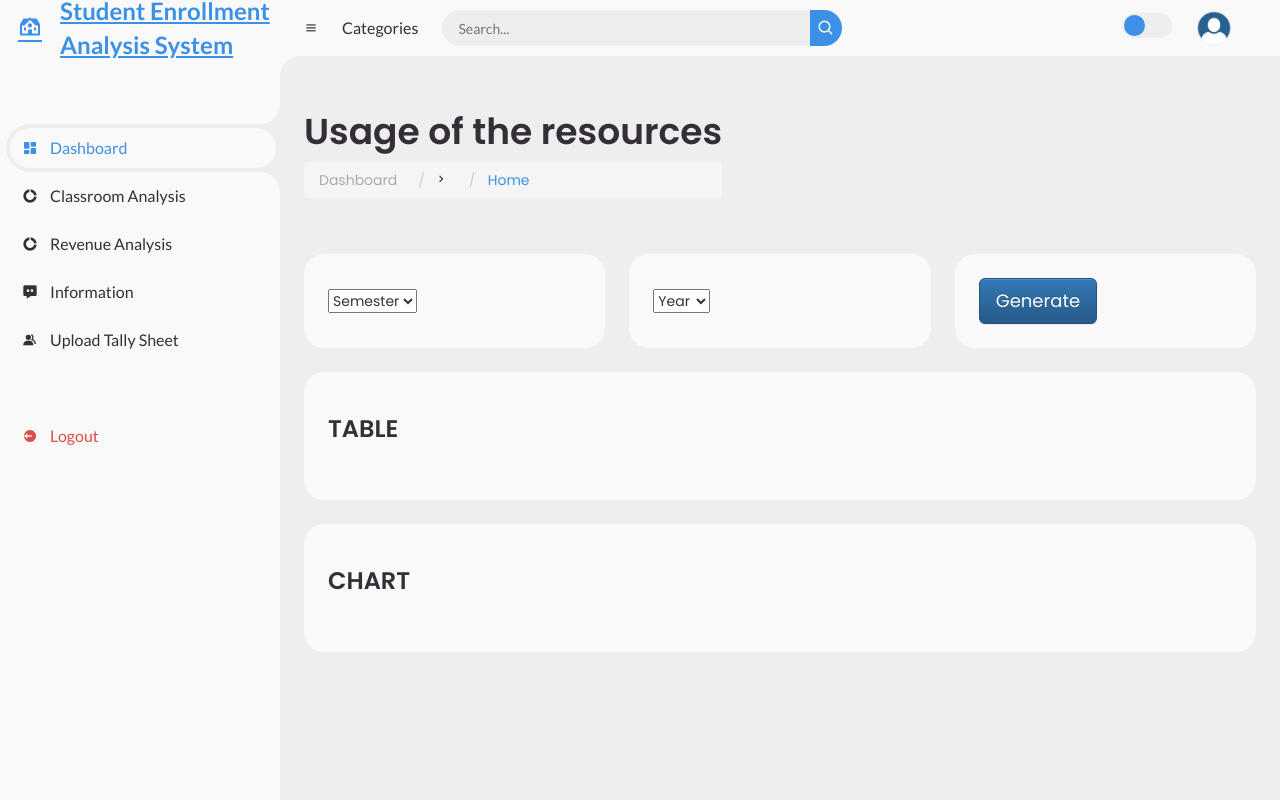
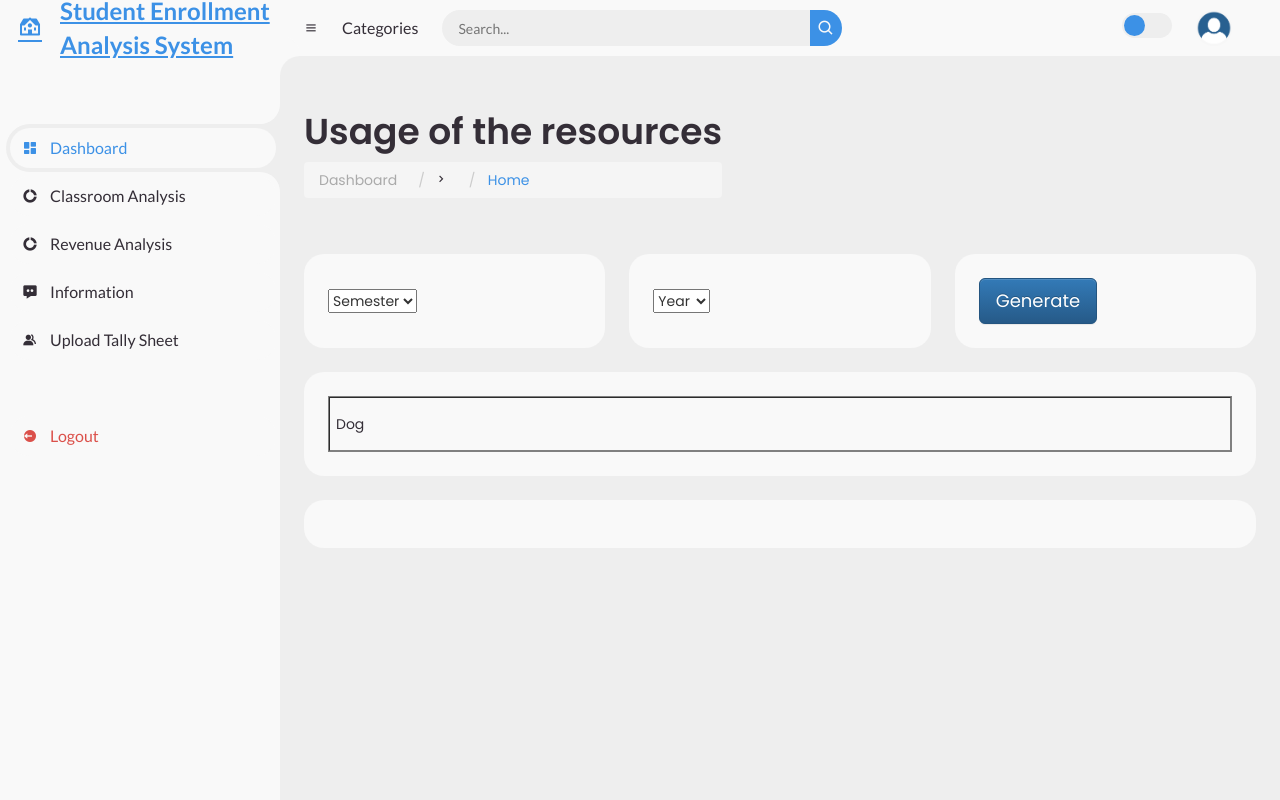
Before and after one commit to topurayhan007/Database-Project, a Django app: template Student Enrollment Analysis System/seas/templates/usageOfTheResources.html in a window 1280 px wide. Run offline with Django 3.2, Linux system fonts and the light colour scheme; the template is opened without the code that fills it: most values are stand-ins (such as "Sample title", 1, 10 or a date in 2020); some libraries are stand-ins or nearby versions.

Commit message:
tried table but failed

```diff
--- a/Student Enrollment Analysis System/seas/templates/chartLayout.html
+++ b/Student Enrollment Analysis System/seas/templates/chartLayout.html
@@ -92,7 +92,7 @@
 			<a href="#" class="profile">
 				<img src="{% static 'seas/images/img2.png' %}" alt="IMG">
 			</a>
-			<a href="#" class="text"> {{ user.username }} </a>
+			<a href="#" class="text"> <h4>{{ user.username }} </h4> </a>
 		</nav>
 		<!-- NAVBAR -->
 
@@ -112,7 +112,7 @@
 					</ul>
 				</div>
 			</div>
-
+            <form method ="POST">
 				<ul class="box-info">
 						<li>
 						<select name="semester" class="form-select form-select-lg mb-3" aria-label=".form-select-lg example">
@@ -141,18 +141,15 @@
 						</select>
 						</li>
 						<li>
-                      <button type="button" class="btn btn-primary btn-lg">Generate</button>
+						<button type="button" class="btn btn-primary btn-lg" method="post">Generate</button>
 						</li>
 				</ul>
-
+			</form>
 
 
             <!-- WRITE CODE HERE TO SHOW TABLE -->
 			<div class="table-data">
 				<div class="order">
-					<div class="head">
-						<h3>TABLE</h3>
-					</div>
 					<div>
 						{% block tableContent %} {% endblock  %}
 
@@ -164,9 +161,6 @@
             <!-- WRITE CODE HERE TO SHOW CHART -->
             <div class="table-data">
                 <div class = "order">
-                    <div class="head">
-                        <h3>CHART</h3>
-                    </div>
 
                     <div>
 						{% block chartContent %} {% endblock  %}
@@ -184,7 +178,7 @@
     <!-- jQuery (necessary for Bootstrap's JavaScript plugins) -->
     <script src="https://ajax.googleapis.com/ajax/libs/jquery/1.12.4/jquery.min.js"></script>
     <!-- Include all compiled plugins (below), or include individual files as needed -->
-    <script src="js/bootstrap.min.js"></script>
+
     <script src="https://cdnjs.cloudflare.com/ajax/libs/Chart.js/3.6.2/chart.min.js" integrity="sha512-tMabqarPtykgDtdtSqCL3uLVM0gS1ZkUAVhRFu1vSEFgvB73niFQWJuvviDyBGBH22Lcau4rHB5p2K2T0Xvr6Q==" crossorigin="anonymous" referrerpolicy="no-referrer"></script>
     <script src="https://cdn.jsdelivr.net/npm/bootstrap@5.1.3/dist/js/bootstrap.bundle.min.js" integrity="sha384-ka7Sk0Gln4gmtz2MlQnikT1wXgYsOg+OMhuP+IlRH9sENBO0LRn5q+8nbTov4+1p" crossorigin="anonymous"></script>
 </body>
--- a/Student Enrollment Analysis System/seas/templates/dashboard.html
+++ b/Student Enrollment Analysis System/seas/templates/dashboard.html
@@ -87,7 +87,7 @@
 			<a href="#" class="profile">
 				<img src="{% static 'seas/images/img2.png' %}" alt="IMG">
 			</a>
-			<a href="#" class="text"> {{ user.username }} </a>
+			<a href="#" class="text"> <h4>{{ user.username }} </h4> </a>
 		</nav>
 		<!-- NAVBAR -->
 
--- a/Student Enrollment Analysis System/seas/templates/usageOfTheResources.html
+++ b/Student Enrollment Analysis System/seas/templates/usageOfTheResources.html
@@ -4,10 +4,17 @@
 
 {% block heading %} Usage of the resources {% endblock  %}
 
-{% block tableContent2 %}
+{% block tableContent %}
 
-	Table Code here
+	{% comment %} Table Code here {% endcomment %}
+	<table border="1" cellpadding = "5" cellspacing="5">
+		{% for c in colLabel %}
+			<td> Dog </td>
+		{% endfor %}
 
-{% endblock tableContent2 %}
+
+	</table>
+
+{% endblock %}
 
 <!--NO CHART FOR Resources-->
```
Also changed, not shown: Student Enrollment Analysis System/seas/chartQueries.py (+76 -0 lines), Student Enrollment Analysis System/db.sqlite3. Lines whose indentation alone changed are shown as unchanged.
